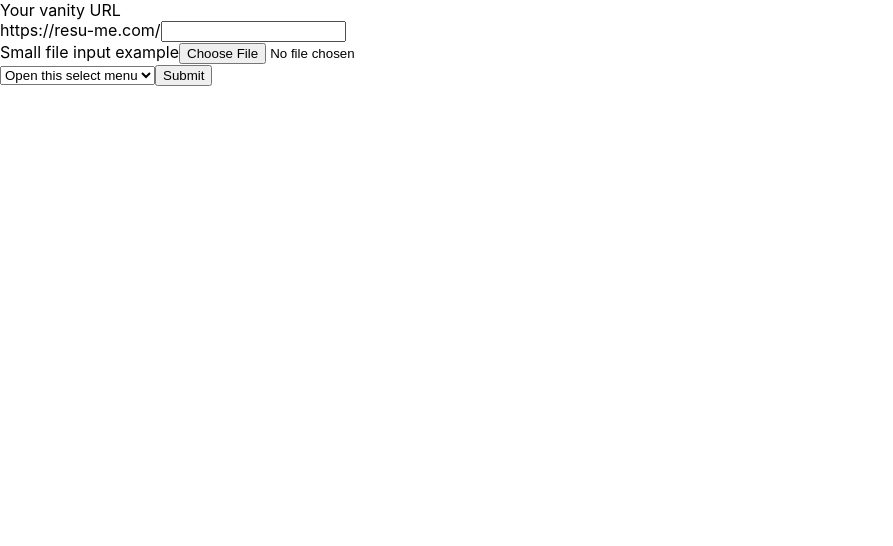
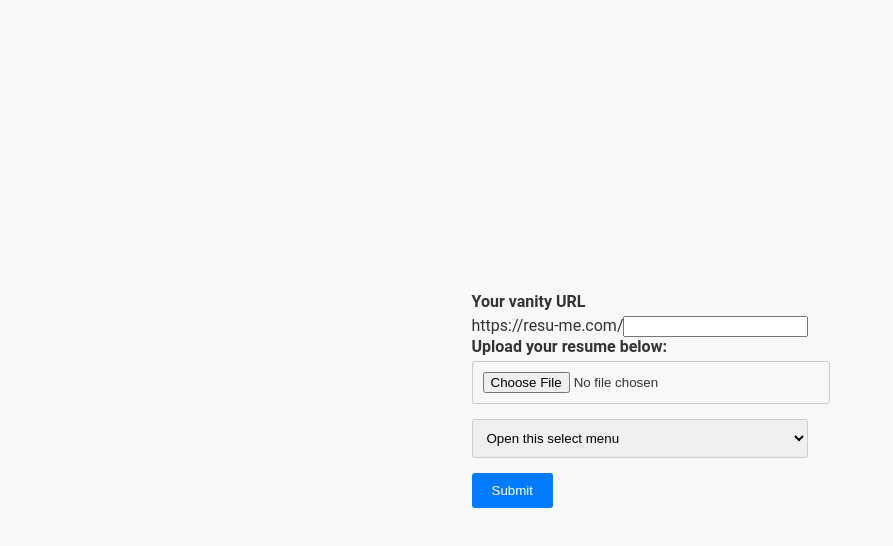
Before and after one commit to kaminsca/Resu-Me, a React (Create React App) app in the folder frontend/: page /new in a window 1280 px wide. Shown: the top 546 px of the page, without its empty margins (0-893 px from the left). Built offline with nearby package versions, Linux system fonts and the light colour scheme.

Commit message:
new user form update

```diff
--- a/frontend/src/components/NewUserForm.js
+++ b/frontend/src/components/NewUserForm.js
@@ -1,10 +1,10 @@
 import { useState, useEffect } from "react";
-import Uploader from "./Uploader";
 import Form from 'react-bootstrap/Form';
 import InputGroup from 'react-bootstrap/InputGroup';
 import Button from 'react-bootstrap/Button';
 
 import {LOCAL_URL} from '../constants';
+import '../styles/styles.css';
 
 function NewUserForm(props) {
     const [file, setFile] = useState(null);
@@ -53,7 +53,7 @@
 
     return (
     <>
-    <Form onSubmit={handleSubmit}>
+    {/* <Form onSubmit={handleSubmit}>
         <Form.Label htmlFor="basic-url">Your vanity URL</Form.Label>
         <InputGroup className="mb-3">
             <InputGroup.Text id="basic-addon3">
@@ -91,7 +91,47 @@
         <Button variant="primary" type="submit">
             Submit
       </Button>
-    </Form>
+    </Form> */}
+    <div className="inner-container">
+        <div className="container">
+            <Form onSubmit={handleSubmit}>
+                <Form.Label htmlFor="basic-url">Your vanity URL</Form.Label>
+                <InputGroup className="mb-3">
+                    <InputGroup.Text id="basic-addon3">
+                    https://resu-me.com/
+                    </InputGroup.Text>
+                    <Form.Control
+                        id="basic-url"
+                        aria-describedby="basic-addon3"
+                        onChange={handleUrlChange}
+                        />
+                </InputGroup>
+
+
+                <Form.Group controlId="formFileSm" className="mb-3">
+                    <Form.Label>Upload your resume below:</Form.Label>
+                    <Form.Control
+                        type="file"
+                        size="sm"
+                        onChange={handleFileChange}
+                        />
+                </Form.Group>
+
+                <Form.Select
+                    aria-label="Default select example"
+                    onChange={handleSelectChange}
+                    >
+                    <option>Open this select menu</option>
+                    <option value="theme1">One</option>
+                    <option value="theme1">Two</option>
+                    <option value="theme1">Three</option>
+                </Form.Select>
+                <Button variant="primary" type="submit">
+                    Submit
+                </Button>
+            </Form>
+        </div>
+    </div>
     </>
     )
 }
```
